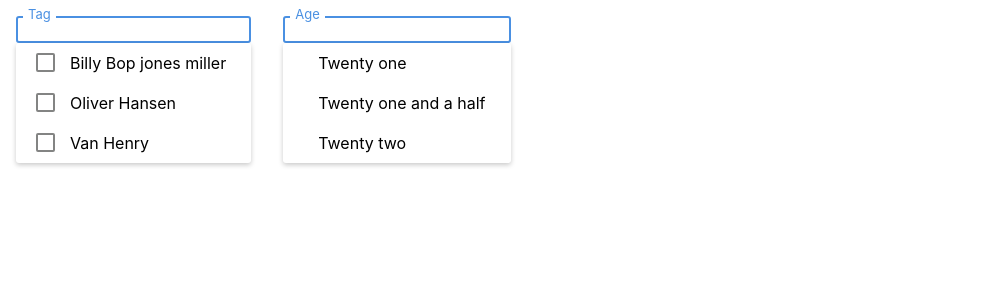
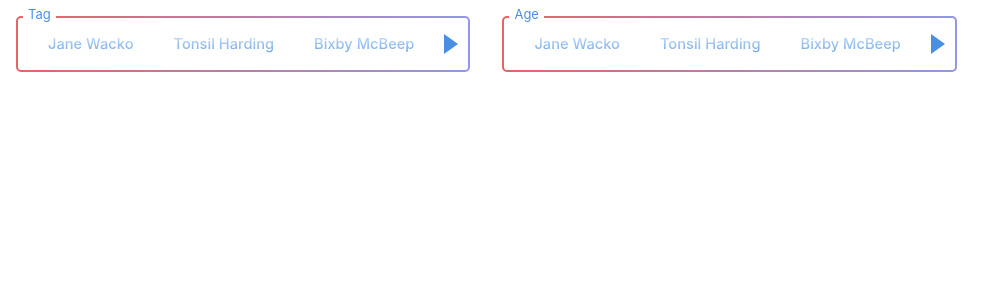
Before and after one commit to nick5616/extensible-drop-down, a React (Create React App) app: page / in a window 1280 px wide. Shown: the top 300 px of the page, without its empty margins (0-1006 px from the left). Built offline with nearby package versions, Linux system fonts and the light colour scheme.

Commit message:
commit before style experiment

```diff
--- a/src/App.css
+++ b/src/App.css
@@ -9,10 +9,13 @@
 }
 
 .input-box{
-  border: 2px solid rgb(74, 144, 226);
+  border: 2px solid linear-gradient(245deg, rgba(157,10,241,1) 0%, rgba(13,66,235,1) 100%);
   padding: 5px;
   border-radius: 3px;
   min-width: fit-content;
+
+  display: flex;
+  background-color: white;
 }
 
 .input-parent{
@@ -21,6 +24,7 @@
 
 .input-label{
   color:rgb(74, 144, 226);
+  color: linear-gradient(245deg, rgba(157,10,241,1) 0%, rgba(13,66,235,1) 100%);
   position: absolute;
   top: 0.75vh;
   background-color: white;
@@ -33,9 +37,12 @@
   font-size: medium;
   border: none;
   min-height: 1.6vh;
-  width: 100%;
+  width: fit-content;
   padding-left: 5px;
   padding-right: 5px;
+  min-width: 22vw;
+  display: flex;
+
 }
 
 /* option table tr td select{width:400px;} */
@@ -100,10 +107,49 @@ select option {
 }
 
 .selected-item{
-  background-color:  rgb(74, 144, 226);
+  /* border:  1px solid rgb(74, 144, 226); */
+  width: fit-content;
   margin: 5px;
-  padding: 5px;
-  width: fit-content;
+  padding: 7px;
+  padding-left: 15px;
+  padding-right: 15px;
   border-radius: 5px;
-  color: white;
+  word-wrap: none;
+  white-space: nowrap;
+  /* box-shadow: rgba(0, 0, 0, 0.21) 0px 2px 5px 0px;
+ */
+  font-size: 11pt;
+  font-weight: 500;
+  background: linear-gradient(rgb(240, 247, 255), rgb(74, 144, 226));
+  -webkit-background-clip: text;
+  -webkit-text-fill-color: transparent;
 }
+
+.border {
+  background: linear-gradient(0.25turn, #e66465, #9198e5);
+
+  padding: 2px;
+  border-radius: 5px;
+}
+
+.none {
+  display: none;
+}
+
+.collapsed-icon {
+  font-size: 0px; line-height: 0%; width: 0px;
+  border-top: 10px solid transparent;
+  border-left: 14px solid rgb(74, 144, 226);
+  border-bottom: 10px solid transparent;
+  float: right;
+  position: relative;
+  top: 50%;
+  transform: translateY(-50%);
+
+}
+.icon-container{
+  width: 100%;
+  margin-left: 10px;
+  height: 100%;
+
+}
--- a/src/Components/dropDown.js
+++ b/src/Components/dropDown.js
@@ -1,17 +1,20 @@
-import {useState} from 'react'
+import {useState, useRef} from 'react'
 const { default: Option } = require("./Option");
 
 function DropDown(props){
   const [selectedValue, setSelectedValue] = useState("");
+  const [dropped, setDropped] = useState(false);
 
   function populateMultipleDropDown(){
       let count = 0;
+      let classes="";
+      if(!dropped) classes="none";
       console.log("props!", props)
 
       const ret = props.options.map((option) => {
         return <Option value={option} multi={props.multi} className="input-field" selectedValue={selectedValue} setSelectedValue={setSelectedValue}> {option} </Option>
       });
-      return ret;
+      return <div className={classes}>{ret}</div>;
   }
 
   function populateSingleDropdown() {
@@ -33,8 +36,32 @@ function DropDown(props){
       return content;
   }
 
+  function toggleDrop() {
+    if(dropped) {
+      // is currently dropped
+      //document.querySelector('.collapsed-icon').style.transform = 'rotate(0deg)';
+      //document.getElementById('input-options').classList.add('none');
+      //populateMultipleDropDown();
+      setDropped(false);
+    }
+    else {
+      // not dropped. drop it
+      //document.querySelector('.collapsed-icon').style.transform = 'rotate(90deg)';
+      //document.getElementById('.input-options').classList.add('none');
+      populateMultipleDropDown();
+      setDropped(true);
+    }
+  }
 
-  const bilgur = populateMultipleDropDown();
+  function onClickHandler(event){
+    if(event.type === "click") {
+      console.log("clicked!");
+
+      toggleDrop();
+    }
+  }
+
+  //const dropDownItems = populateMultipleDropDown();
   const burger =
   <div className="selected-item">
     Bixby McBeep
@@ -57,6 +84,7 @@ function DropDown(props){
 
 
       <div className="input-parent">
+        <div className="border">
           <div className="input-box">
             <label
               htmlFor="cars"
@@ -65,12 +93,18 @@ function DropDown(props){
               {props.label}
             </label>
             <div className="input-field" >
-            {selectedValue}
+
+                {selectedValue} {burger4} {burger3} {burger}
+                <div className="icon-container">
+                  <div className="collapsed-icon" onClick={onClickHandler}></div>
                 </div>
-          <div></div>
             </div>
-        <div className="input-options" >
-          {bilgur}
+
+          </div>
+        </div>
+        <div className="input-options" id="input-options">
+          {populateMultipleDropDown()}
+
         </div>
       </div>
        </div>
```
Also changed, not shown: src/Components/Tag.js (added, +8 -0 lines). Lines whose indentation alone changed are shown as unchanged.
